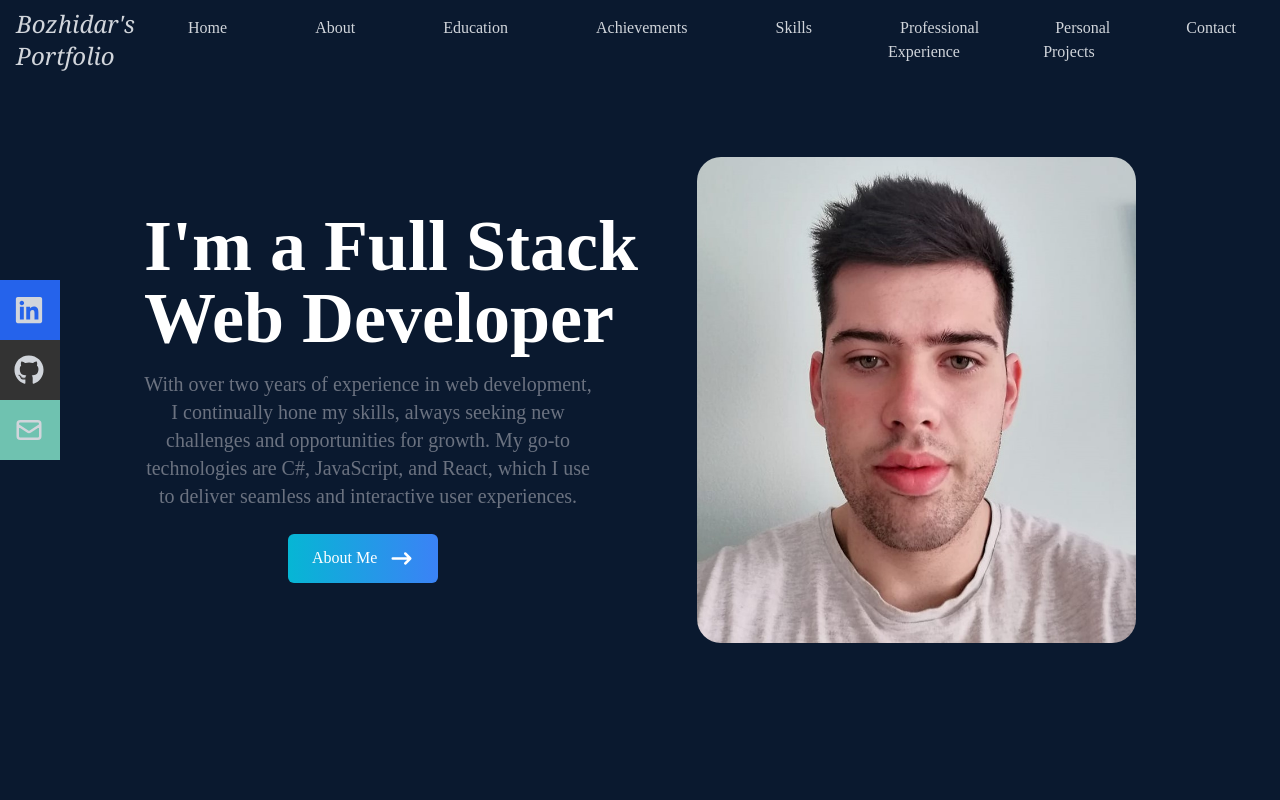
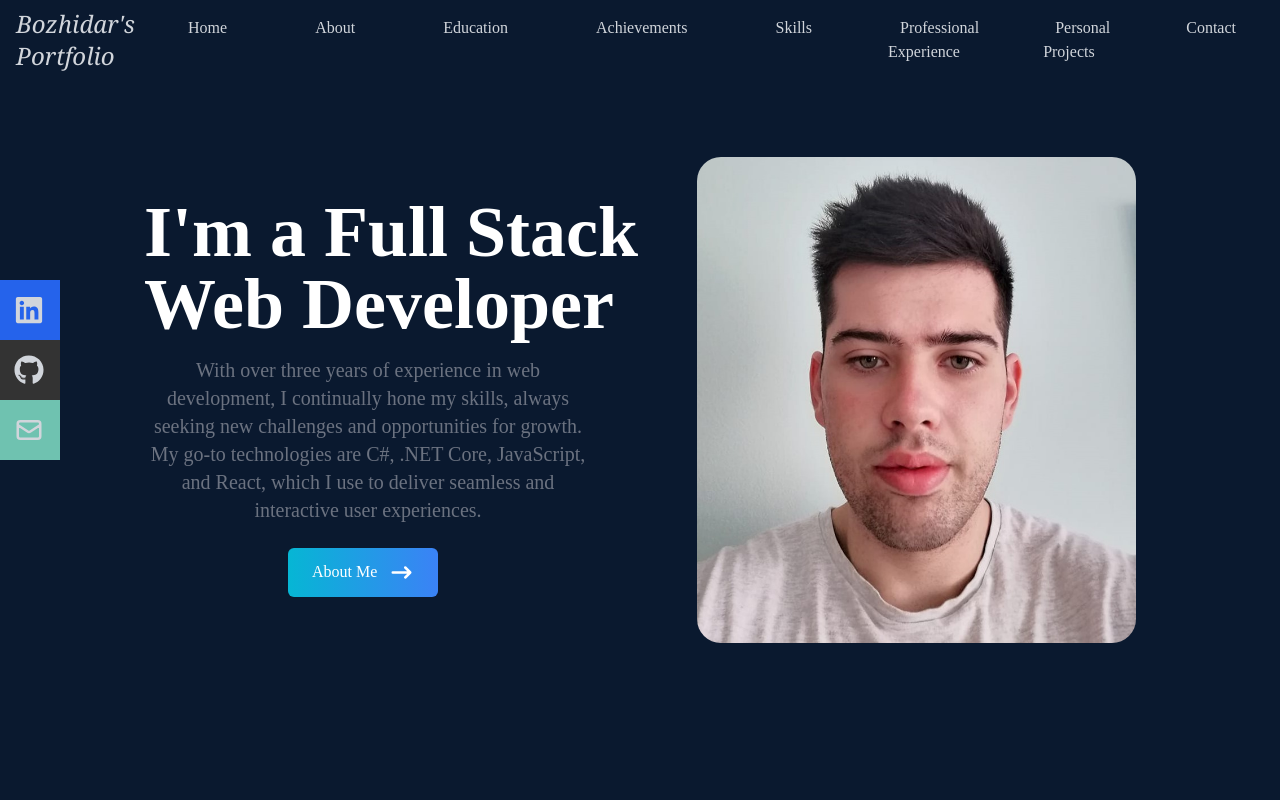
Before and after one commit to BozhidarChervenkov/PortfolioCV, a React (Create React App) app in the folder PortfolioCV/: page / in a window 1280 px wide. Shown: the top 800 px of the page. Built offline with nearby package versions, Linux system fonts and the light colour scheme.

Commit message:
Text update

```diff
--- a/PortfolioCV/src/components/Home.jsx
+++ b/PortfolioCV/src/components/Home.jsx
@@ -11,8 +11,8 @@ const Home = () => {
             I'm a Full Stack Web Developer
           </h2>
           <p className="text-xl text-gray-500 py-4 max-w-md text-center">
-            With over two years of experience in web development, I continually hone my skills, always seeking new challenges and opportunities for growth.
-            My go-to technologies are C#, JavaScript, and React, which I use to deliver seamless and interactive user experiences.
+            With over three years of experience in web development, I continually hone my skills, always seeking new challenges and opportunities for growth.
+            My go-to technologies are C#, .NET Core, JavaScript, and React, which I use to deliver seamless and interactive user experiences.
           </p>
           <div>
             <Link
```
